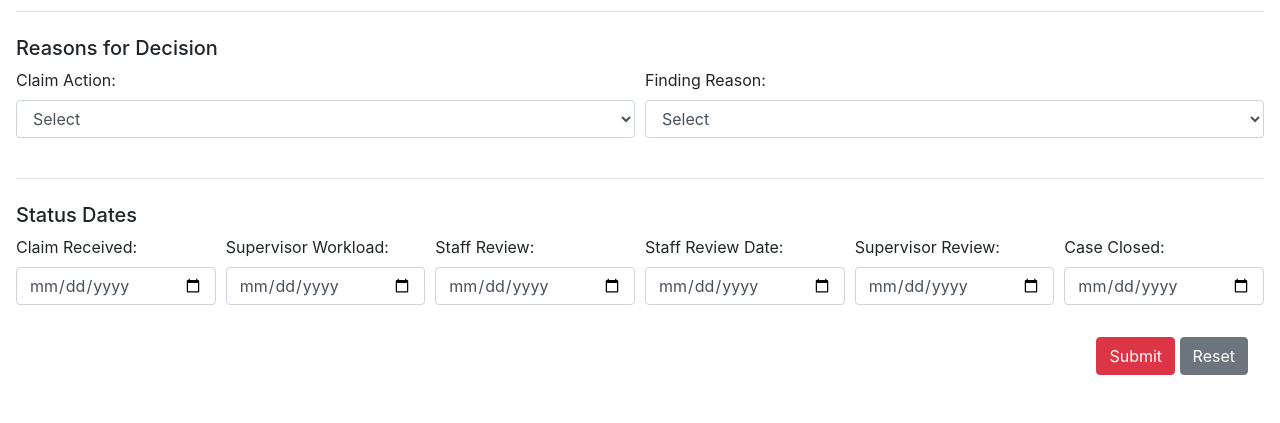
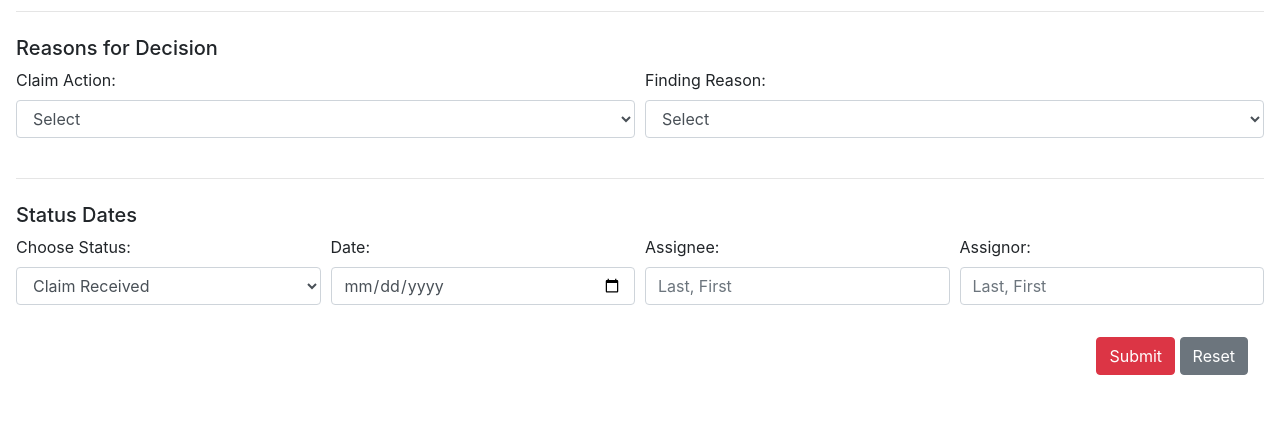
Before and after one commit to LACountyAssessorITD/homeowners, a PHP site: page /create_claim_page.php in a window 1280 px wide. Shown: the part 1068-1491 px from the top of the page. Run offline with PHP 8.4, Linux system fonts and the light colour scheme; some libraries are stand-ins or nearby versions.

Commit message:
status workflow update
date assignee assignor

```diff
--- a/create_claim_page.php
+++ b/create_claim_page.php
@@ -458,28 +458,27 @@ session_start();
 				<h5>Status Dates</h5>
 				<div class="form-row">
 					<div class="col form-group required">
-						<label for="claimReceived">Claim Received:</label>
-						<input class="form-control" id="claimReceived" name="claimReceived" placeholder="1/1/2018" type="date">
+						<label for="chooseStatus">Choose Status:</label>
+						<select class="form-control" id="chooseStatus" name="chooseStatus">
+							<option value="Claim Received">Claim Received</option>
+							<option value="Supervisor Workload">Supervisor Workload</option>
+							<option value="Staff Review">Staff Review</option>
+							<option value="Staff Review Date">Staff Review Date</option>
+							<option value="Supervisor Review">Supervisor Review</option>
+							<option value="Case Closed">Case Closed</option>
+						</select>
 					</div>
 					<div class="col form-group required">
-						<label for="supervisorWorkload">Supervisor Workload:</label>
-						<input class="form-control" id="supervisorWorkload" name="supervisorWorkload" placeholder="1/1/2018" type="date">
+						<label for="statusDate">Date:</label>
+						<input class="form-control" id="statusDate" name="statusDate" placeholder="1-1-2018" type="date">
 					</div>
 					<div class="col form-group required">
-						<label for="staffReview">Staff Review:</label>
-						<input class="form-control" id="staffReview" name="staffReview" placeholder="8/1/2018" type="date">
+						<label for="assignee">Assignee:</label>
+						<input class="form-control" id="assignee" name="assignee" placeholder="Last, First" type="text">
 					</div>
 					<div class="col form-group required">
-						<label for="staffReviewDate">Staff Review Date:</label>
-						<input class="form-control" id="staffReviewDate" name="staffReviewDate" placeholder="1/2/2018" type="date">
-					</div>
-					<div class="col form-group required">
-						<label for="supervisorReview">Supervisor Review:</label>
-						<input class="form-control" id="supervisorReview" name="supervisorReview" placeholder="1/3/2018" type="date">
-					</div>
-					<div class="col form-group required">
-						<label for="caseClosed">Case Closed:</label>
-						<input class="form-control" id="caseClosed" name="caseClosed" placeholder="1/11/2018" type="date">
+						<label for="assignor">Assignor:</label>
+						<input class="form-control" id="assignor" name="assignor" placeholder="Last, First" type="text">
 					</div>
 				</div>
 
```
Also changed, not shown: write_claim.php (+10 -5 lines).
